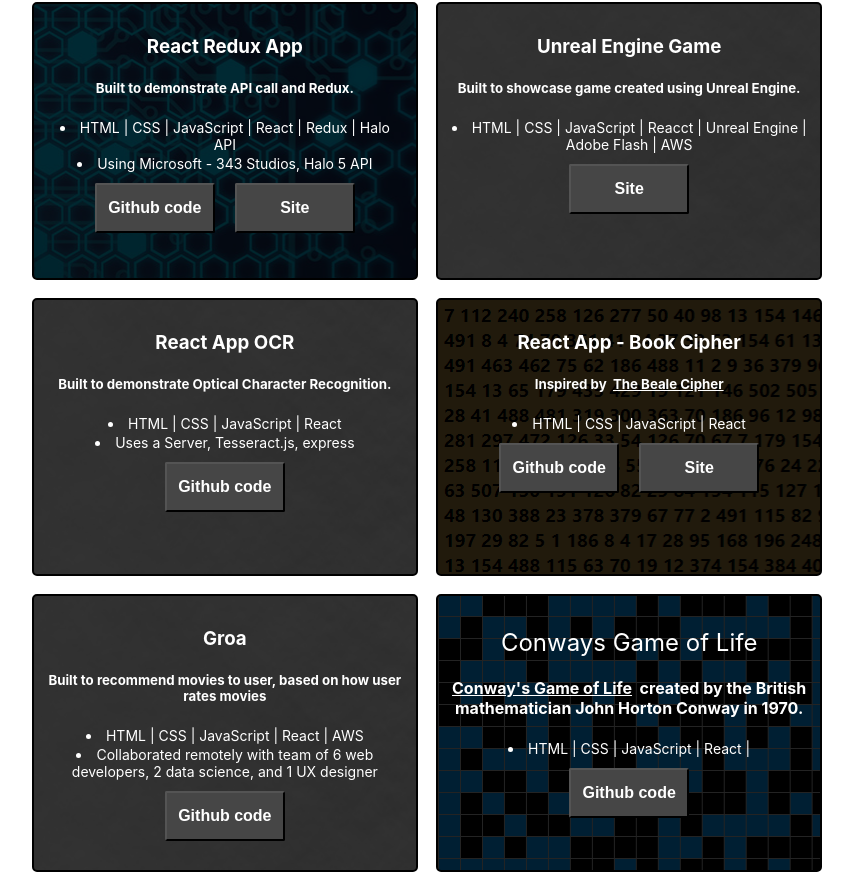
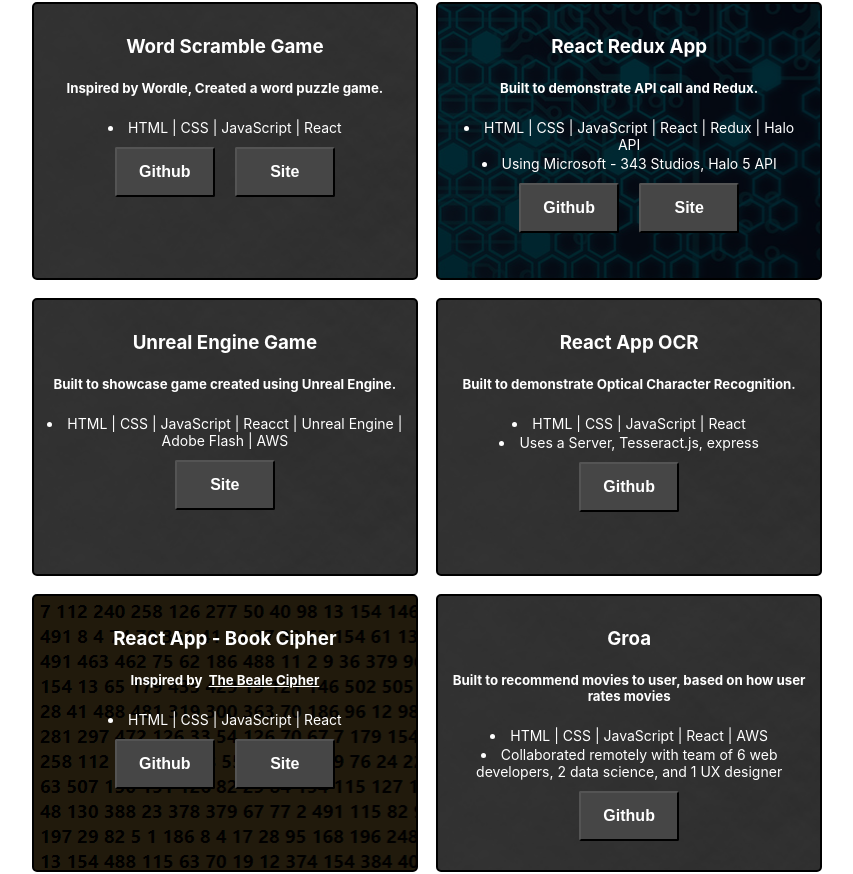
Before and after one commit to BenSolt/MyPortfolio, a React (Create React App) app in the folder portfolio/: page / in a window 1280 px wide. Shown: the part 801-1675 px from the top of the page, without its empty margins (213-1066 px from the left). Built offline with nearby package versions, Linux system fonts and the light colour scheme.

Commit message:
added scramble game to site

```diff
--- a/portfolio/src/components/home/Projects.js
+++ b/portfolio/src/components/home/Projects.js
@@ -3,6 +3,15 @@ import React from "react";
 import Unreal from './UnrealEngine';
 
 export default function Projects() {
+
+    // Word Scramble Game
+    function ReactWordScramble() {
+        window.open("https://github.com/BenSolt/word-scramble");
+    }
+
+    function ReactWordScrambleDeploy() {
+        window.open("https://word-scramble-mu.vercel.app/");
+    }
 
     // HALO // ////////////////////////////////////////////
     function ReactReduxGithub() {
@@ -18,22 +27,13 @@ export default function Projects() {
     }
 
     function ReactReduxDeploy() {
-        // window.open("https://my-app-2c4n54ugl.now.sh/");
         window.open("https://my-app-two-orcin.vercel.app");
-
-
     }
 
     // GROA
     function GroaGithub() {
         window.open("https://github.com/Lambda-School-Labs/Groa-fe");
     }
-
-    // function GroaDeploy() {
-    //     console.log('Deploy link')
-    //     window.open("https://www.groa.us/");
-    //   }
-
 
     ////////GAME LIFE/////////////////////////////////////////////////
     function ConWayGithub() {
@@ -60,6 +60,22 @@ export default function Projects() {
 
             <div className='projectcontainer'>
 
+                <div className='projectGroa'>
+
+                    <div className='projectText'>
+                        <h3 className='textcolorTitle'>Word Scramble Game</h3>
+                        <h5 className='textcolor'>
+                            Inspired by Wordle, Created a word puzzle game.
+                        </h5>
+                        <li className='bullet'>HTML | CSS | JavaScript | React </li>
+
+                        <button class="btn2" onClick={ReactWordScramble}>Github</button>
+                        <button class="btn2" onClick={ReactWordScrambleDeploy}>Site</button>
+
+                    </div>
+
+                </div>
+
                 <div className='projectHalo'>
 
                     <div className='projectText'>
@@ -70,7 +86,7 @@ export default function Projects() {
                         <li className='bullet'>HTML | CSS | JavaScript | React | Redux | Halo API</li>
                         <li className='bullet'>Using Microsoft - 343 Studios, Halo 5 API</li>
 
-                        <button class="btn2" onClick={ReactReduxGithub}>Github code</button>
+                        <button class="btn2" onClick={ReactReduxGithub}>Github</button>
                         <button class="btn2" onClick={ReactReduxDeploy}>Site</button>
 
                     </div>
@@ -80,7 +96,7 @@ export default function Projects() {
                 <div className='projectGroa'>
                     <h3 className='textcolorTitle'>Unreal Engine Game</h3>
                     <h5 className='textcolor'>
-                    Built to showcase game created using Unreal Engine.
+                        Built to showcase game created using Unreal Engine.
                     </h5>
                     <li className='bullet'>HTML | CSS | JavaScript | Reacct | Unreal Engine | Adobe Flash | AWS</li>
                     <button class="btn2" onClick={UnrealGame}>Site</button>
@@ -97,7 +113,7 @@ export default function Projects() {
                         <li className='bullet'>HTML | CSS | JavaScript | React </li>
                         <li className='bullet'> Uses a Server, Tesseract.js, express </li>
 
-                        <button class="btn2" onClick={ReactOCR}>Github code</button>
+                        <button class="btn2" onClick={ReactOCR}>Github</button>
                         {/* <button class="btn2" onClick={ReactReduxDeploy}>Site</button> */}
                     </div>
 
@@ -113,8 +129,8 @@ export default function Projects() {
                         </h5>
                         <li className='bullet'>HTML | CSS | JavaScript | React </li>
 
-                            <button class="btn2" onClick={ReactCipherGithub}>Github code</button>
-                            <button class="btn2" onClick={ReactCipher}>Site</button>
+                        <button class="btn2" onClick={ReactCipherGithub}>Github</button>
+                        <button class="btn2" onClick={ReactCipher}>Site</button>
                     </div>
 
                 </div>
@@ -128,7 +144,7 @@ export default function Projects() {
                         {/* <li>As Front End Developer built Authorization, Login, display layout of movie info</li>    */}
                         <li className='bullet'>Collaborated remotely with team of 6 web developers, 2 data science, and 1 UX designer</li>
 
-                        <button class="btn2" onClick={GroaGithub}>Github code</button>
+                        <button class="btn2" onClick={GroaGithub}>Github</button>
                     </div>
 
                 </div>
@@ -146,7 +162,7 @@ export default function Projects() {
 
 
 
-                        <button class="btn2" onClick={ConWayGithub}>Github code</button>
+                        <button class="btn2" onClick={ConWayGithub}>Github</button>
                     </div>
 
                 </div>
--- a/portfolio/src/css/projects.css
+++ b/portfolio/src/css/projects.css
@@ -41,7 +41,7 @@ color: white;
 .btn2{
     height:50px;
     color: white;
-    width: 120px;
+    width: 100px;
     padding: 10px;
     margin: 10px;
     border-radius: 2px;
@@ -98,6 +98,7 @@ color: white;
         width: 40%;
         height: 300px;
         border-radius: 5px;
+        border: 2px solid red;
     }
 }
 
```
